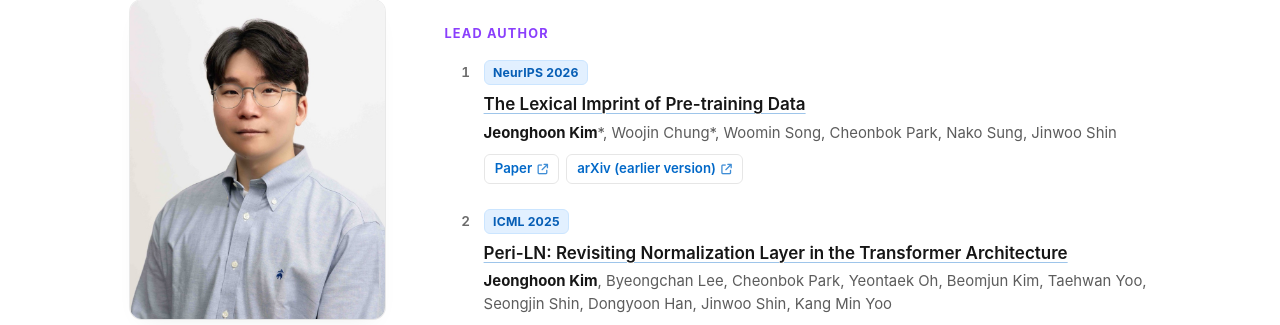
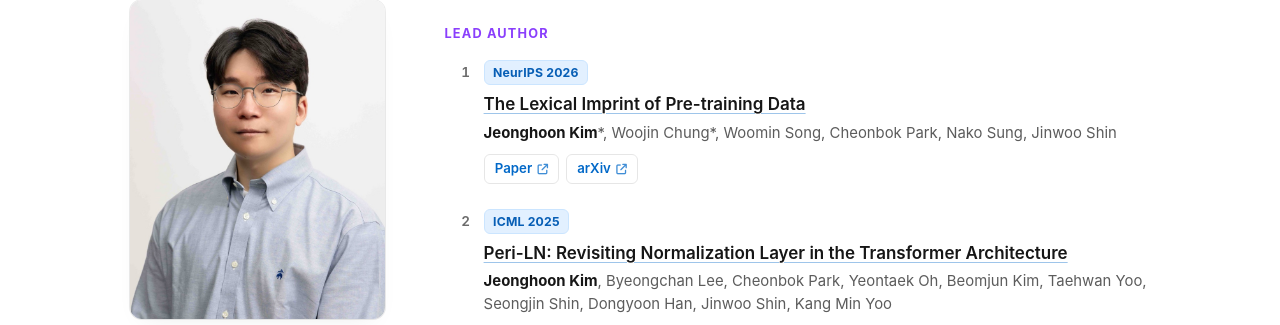
Before and after one commit to penpaperkeycode/penpaperkeycode.github.io, a Jekyll site: the page built from _pages/about.md, in a window 1280 px wide and 900 px high, scrolled down 1659 px. Shown: the part 100-425 px from the top of the window. Built offline with Jekyll 4.4.1, drawn with Linux system fonts in a browser that asks for light colours; some web fonts are replaced.

Commit message:
Label the Lexical Imprint arXiv link plainly: arXiv is now the current version
Co-Authored-By: Claude Opus 5.5 <noreply@anthropic.com>

```diff
--- a/_data/publications.yml
+++ b/_data/publications.yml
@@ -59,7 +59,7 @@ lead:
     links:
       - label: "Paper"
         url: "https://neurips.cc/virtual/2026/poster/155069"
-      - label: "arXiv (earlier version)"
+      - label: "arXiv"
         url: "https://arxiv.org/abs/2602.10657"
 
   - id: peri_ln
```
